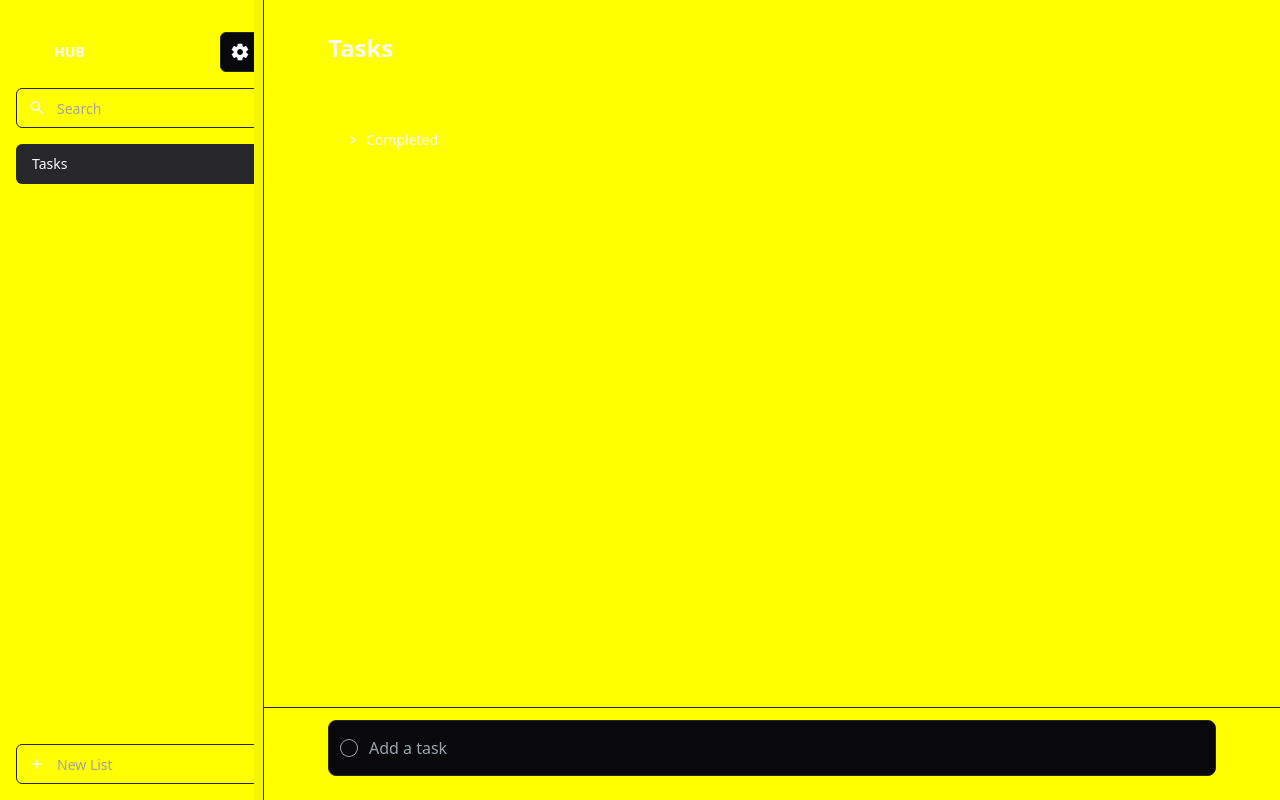
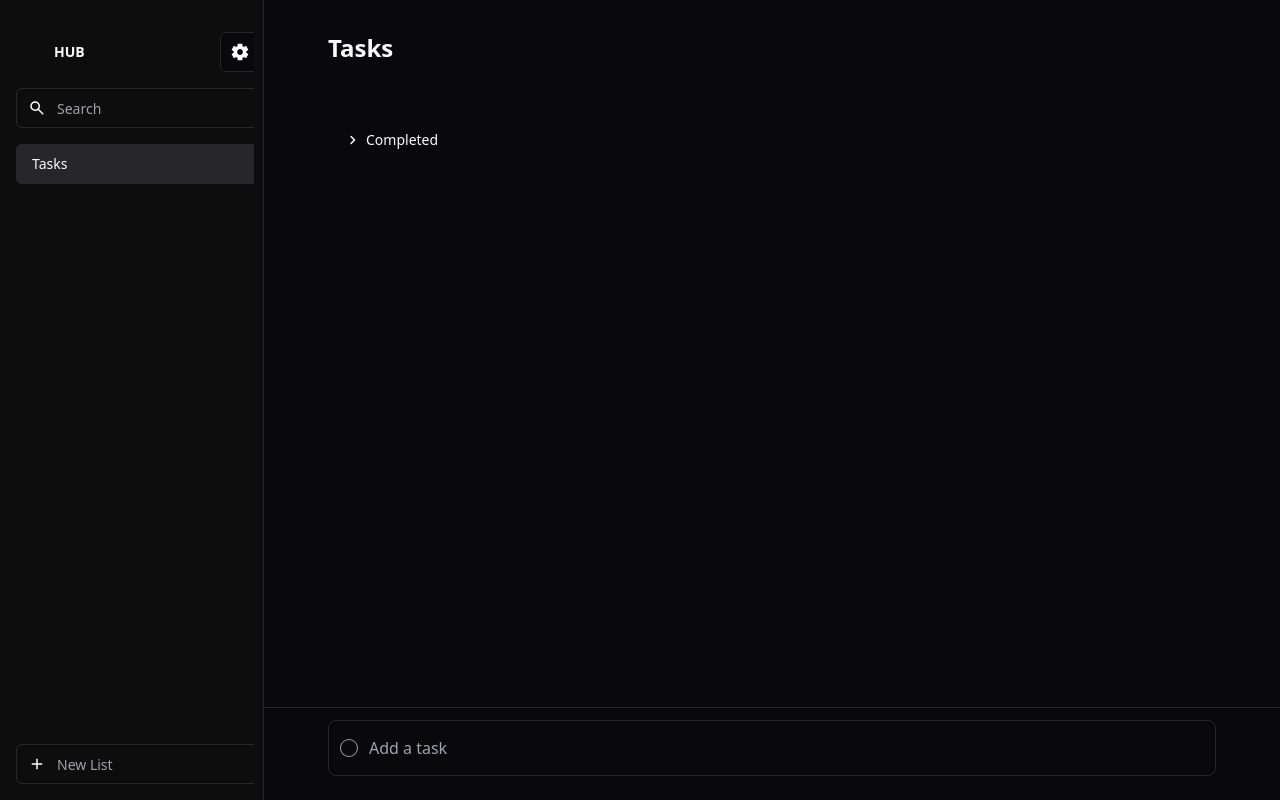
Before and after one commit to psoglav/aspiryx-todo, a React (Vite) app: page / in a window 1280 px wide. Built offline with nearby package versions, Linux system fonts and the light colour scheme; some icons are missing.

Commit message:
feat: disable user-select only for devices with touch support

```diff
--- a/src/index.css
+++ b/src/index.css
@@ -82,10 +82,9 @@
   }
 }
 
+/* devices with touch support */
 @media (hover: none) {
-  html,
-  body {
-    /* user-select: none; */
-    background: yellow !important;
+  html {
+    user-select: none;
   }
 }
```
